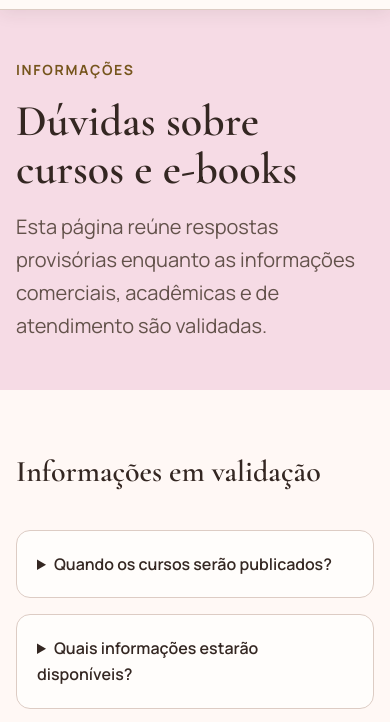
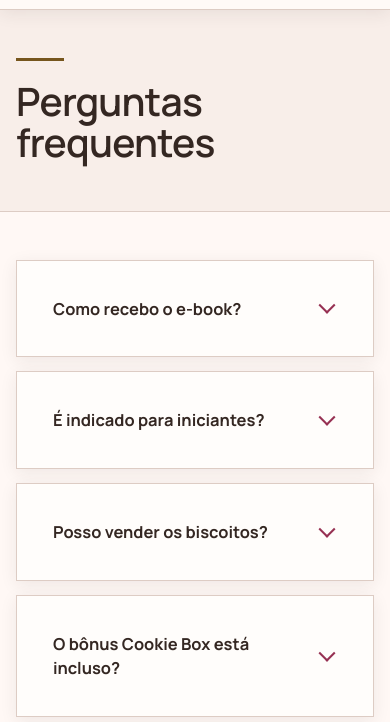
Before and after one commit to maicon-oliveira-dev/manu_repaginada, an Astro site in the folder astro-site/: page /duvidas in a window 390 px wide. Shown: the part 92-814 px from the top of the page. Built offline with nearby package versions, Linux system fonts and the light colour scheme; Astro itself is replaced by a stand-in of ours.

Commit message:
feat: add frequently asked questions page

```diff
--- /dev/null
+++ b/astro-site/src/components/faq/FaqIntro.astro
@@ -0,0 +1,54 @@
+---
+import Container from '../ui/Container.astro';
+---
+
+<section class="faq-intro" aria-labelledby="faq-page-title">
+  <Container size="content">
+    <div class="faq-intro__content">
+      <h1 id="faq-page-title">Perguntas frequentes</h1>
+    </div>
+  </Container>
+</section>
+
+<style>
+  .faq-intro {
+    padding-block: clamp(var(--space-16), 6vw, 5.5rem);
+    border-bottom: 1px solid var(--color-border);
+    background: var(--color-background-soft);
+  }
+
+  .faq-intro__content {
+    width: min(100%, 52rem);
+    margin-inline: auto;
+  }
+
+  h1 {
+    max-width: 14ch;
+    color: var(--color-text);
+    font-family: var(--font-display);
+    font-size: clamp(3rem, 4.5vw, 3.5rem);
+    font-weight: 600;
+    line-height: 1.05;
+    letter-spacing: -0.02em;
+  }
+
+  h1::before {
+    display: block;
+    width: 3rem;
+    height: 0.1875rem;
+    margin-bottom: var(--space-5);
+    border-radius: var(--radius-full);
+    background: var(--color-accent);
+    content: '';
+  }
+
+  @media (max-width: 40rem) {
+    .faq-intro {
+      padding-block: var(--space-12);
+    }
+
+    h1 {
+      font-size: clamp(2.125rem, 10vw, 2.5rem);
+    }
+  }
+</style>
--- /dev/null
+++ b/astro-site/src/components/faq/FaqList.astro
@@ -0,0 +1,140 @@
+---
+import Container from '../ui/Container.astro';
+
+const questions = [
+  {
+    question: 'Como recebo o e-book?',
+    answer:
+      'Após a compra, o acesso ao PDF é imediato pelo e-mail informado no checkout.',
+  },
+  {
+    question: 'É indicado para iniciantes?',
+    answer: 'Sim! Receitas com medidas exatas, dicas de produção e acabamento.',
+  },
+  {
+    question: 'Posso vender os biscoitos?',
+    answer:
+      'Esse é o objetivo! O material traz quantidades precisas, rendimento, embalagem e validade para você vender com segurança.',
+  },
+  {
+    question: 'O bônus Cookie Box está incluso?',
+    answer: 'Sim, o guia de Cookie Box de Natal já está incluso.',
+  },
+  {
+    question: 'E se eu tiver problemas com o download?',
+    answer:
+      'Basta responder ao e-mail de confirmação; nossa equipe atende e resolve.',
+  },
+];
+---
+
+<section class="faq-section">
+  <Container size="content">
+    <div class="faq-list">
+      {
+        questions.map((item) => (
+          <details class="faq-item">
+            <summary>{item.question}</summary>
+            <div class="faq-answer">
+              <p>{item.answer}</p>
+            </div>
+          </details>
+        ))
+      }
+    </div>
+  </Container>
+</section>
+
+<style>
+  .faq-section {
+    padding-block: clamp(var(--space-12), 6vw, var(--space-20));
+    background: var(--color-background);
+  }
+
+  .faq-list {
+    display: grid;
+    width: min(100%, 52rem);
+    gap: 0.875rem;
+    margin: 0 auto;
+  }
+
+  .faq-item {
+    overflow: clip;
+    border: 1px solid var(--color-border);
+    border-radius: var(--radius-xl);
+    background: var(--color-surface);
+    box-shadow: var(--shadow-sm);
+  }
+
+  .faq-item[open] {
+    border-color: var(--color-brand);
+  }
+
+  summary {
+    display: grid;
+    min-height: 3.25rem;
+    padding: var(--space-5) var(--space-6);
+    grid-template-columns: minmax(0, 1fr) 1.25rem;
+    gap: var(--space-4);
+    align-items: center;
+    color: var(--color-text);
+    font-family: var(--font-body);
+    font-size: clamp(1rem, 0.45vw + 0.92rem, 1.125rem);
+    font-weight: 650;
+    line-height: 1.45;
+    cursor: pointer;
+    list-style: none;
+    transition: background-color var(--duration-fast) var(--easing-standard);
+  }
+
+  summary::-webkit-details-marker {
+    display: none;
+  }
+
+  summary::after {
+    width: 0.75rem;
+    height: 0.75rem;
+    border-right: 0.125rem solid var(--color-brand);
+    border-bottom: 0.125rem solid var(--color-brand);
+    content: '';
+    justify-self: center;
+    transform: rotate(45deg) translate(-0.125rem, -0.125rem);
+    transition: transform var(--duration-fast) var(--easing-standard);
+  }
+
+  summary:hover {
+    background: var(--color-brand-soft);
+  }
+
+  .faq-item[open] summary::after {
+    transform: rotate(225deg) translate(-0.125rem, -0.125rem);
+  }
+
+  .faq-answer {
+    padding: 0 var(--space-6) var(--space-6);
+  }
+
+  .faq-answer p {
+    max-width: 64ch;
+    padding-top: var(--space-4);
+    border-top: 1px solid var(--color-border);
+    color: var(--color-text-muted);
+    font-family: var(--font-body);
+    font-size: clamp(0.9375rem, 0.35vw + 0.87rem, 1.0625rem);
+    line-height: 1.65;
+  }
+
+  @media (max-width: 40rem) {
+    .faq-section {
+      padding-block: var(--space-12);
+    }
+
+    summary {
+      padding: var(--space-4);
+    }
+
+    .faq-answer {
+      padding: 0 var(--space-4) var(--space-5);
+    }
+  }
+</style>
--- a/astro-site/src/pages/duvidas/index.astro
+++ b/astro-site/src/pages/duvidas/index.astro
@@ -1,30 +1,13 @@
 ---
 import BaseLayout from '../../layouts/BaseLayout.astro';
-import Container from '../../components/ui/Container.astro';
-import PageIntro from '../../components/ui/PageIntro.astro';
-import Section from '../../components/ui/Section.astro';
-import SectionHeading from '../../components/ui/SectionHeading.astro';
-
-const questions = [
-  { question: 'Quando os cursos serão publicados?', answer: 'Nenhuma data foi confirmada. O conteúdo e o calendário de publicação ainda estão em validação.' },
-  { question: 'Quais informações estarão disponíveis?', answer: 'Os campos acadêmicos, comerciais e de atendimento serão publicados depois de validados para cada oferta.' },
-  { question: 'Os e-books continuarão disponíveis?', answer: 'A disponibilidade dos materiais digitais ainda será definida e comunicada nesta área.' },
-  { question: 'Como funcionará o contato?', answer: 'Os canais oficiais de contato ainda estão em definição e serão publicados após validação.' },
-];
+import FaqIntro from '../../components/faq/FaqIntro.astro';
+import FaqList from '../../components/faq/FaqList.astro';
 ---
 
-<BaseLayout title="Dúvidas | Manu Rosa Cursos" description="Informações gerais sobre cursos, e-books, acesso, suporte e matrícula.">
-  <PageIntro
-    eyebrow="Informações"
-    title="Dúvidas sobre cursos e e-books"
-    description="Esta página reúne respostas provisórias enquanto as informações comerciais, acadêmicas e de atendimento são validadas."
-  />
-  <Section labelledby="faq-title">
-    <Container size="narrow">
-      <SectionHeading id="faq-title" title="Informações em validação" />
-      <div class="faq-list">
-        {questions.map((item) => <details><summary>{item.question}</summary><p>{item.answer}</p></details>)}
-      </div>
-    </Container>
-  </Section>
+<BaseLayout
+  title="Perguntas frequentes | Manu Rosa"
+  description="Perguntas frequentes"
+>
+  <FaqIntro />
+  <FaqList />
 </BaseLayout>
```
